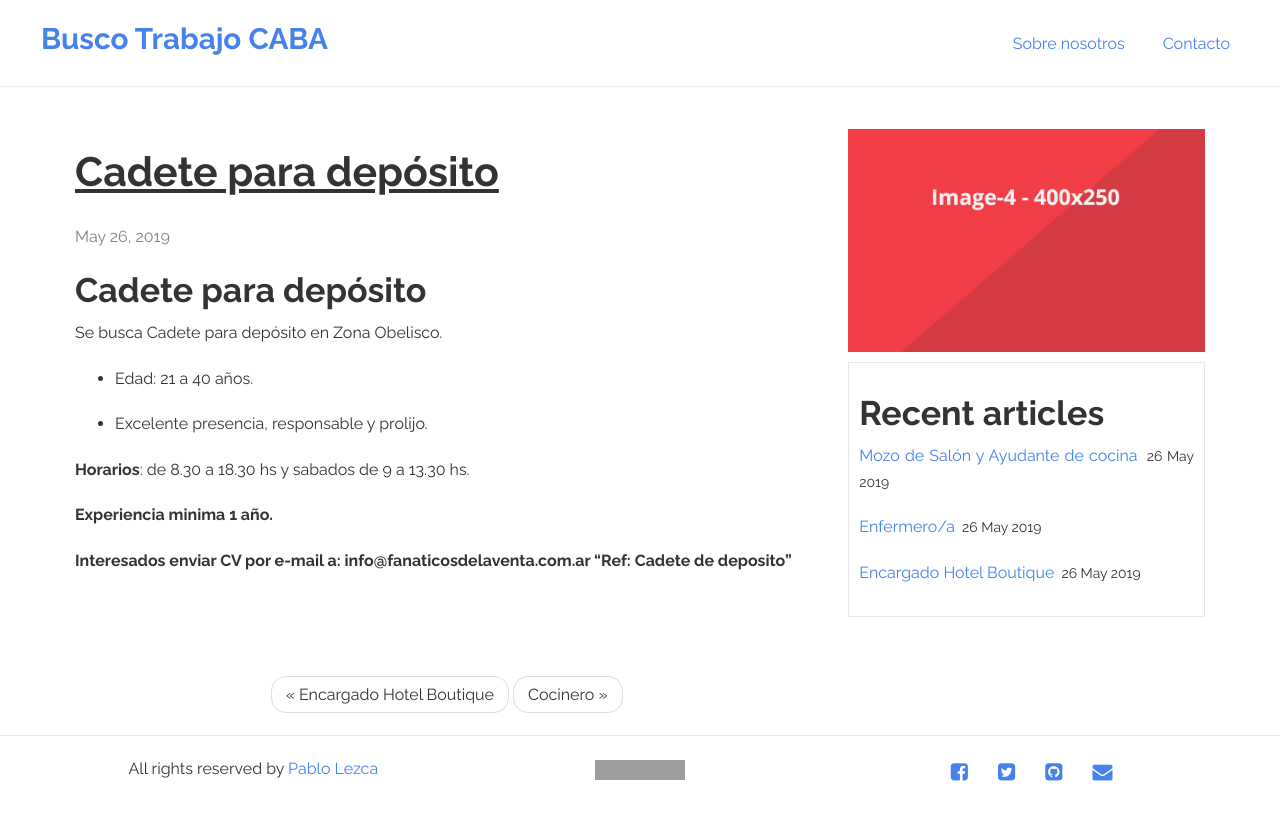
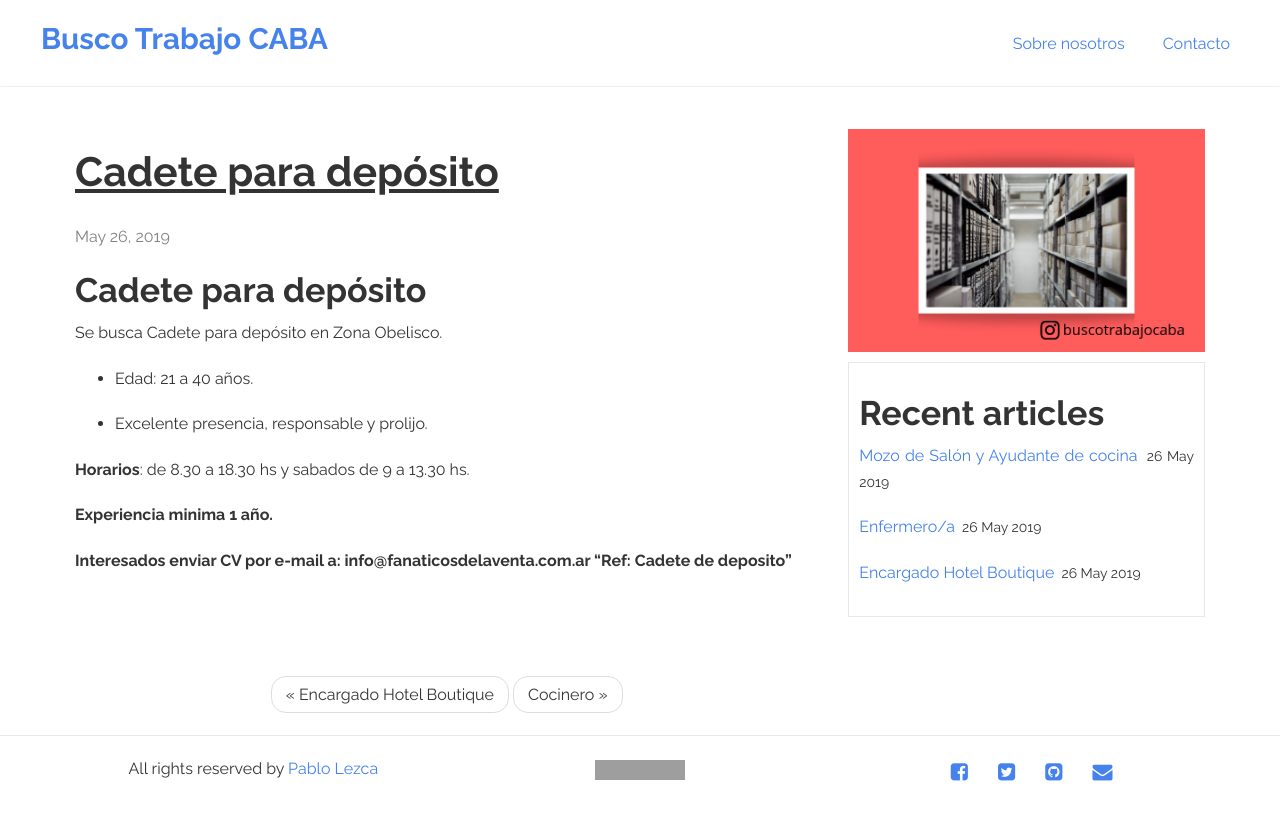
Before and after one commit to Lucas68747/buscotrabajoargentina.github.io, a Jekyll site: the page built from _posts/2019-05-26-cadetedeposito.md, in a window 1280 px wide. Shown: the top 820 px of the page. Built offline with Jekyll 4.4.1, drawn with Linux system fonts in a browser that asks for light colours; grey boxes are pictures that could not be loaded.

Commit message:
Update 2019-05-26-cadetedeposito.md

```diff
--- a/_posts/2019-05-26-cadetedeposito.md
+++ b/_posts/2019-05-26-cadetedeposito.md
@@ -2,7 +2,7 @@
 layout: post
 title:  "Cadete para depósito"
 categories: cadete
-img: image-4.png
+img: deposito.png
 ---
 
 
```
